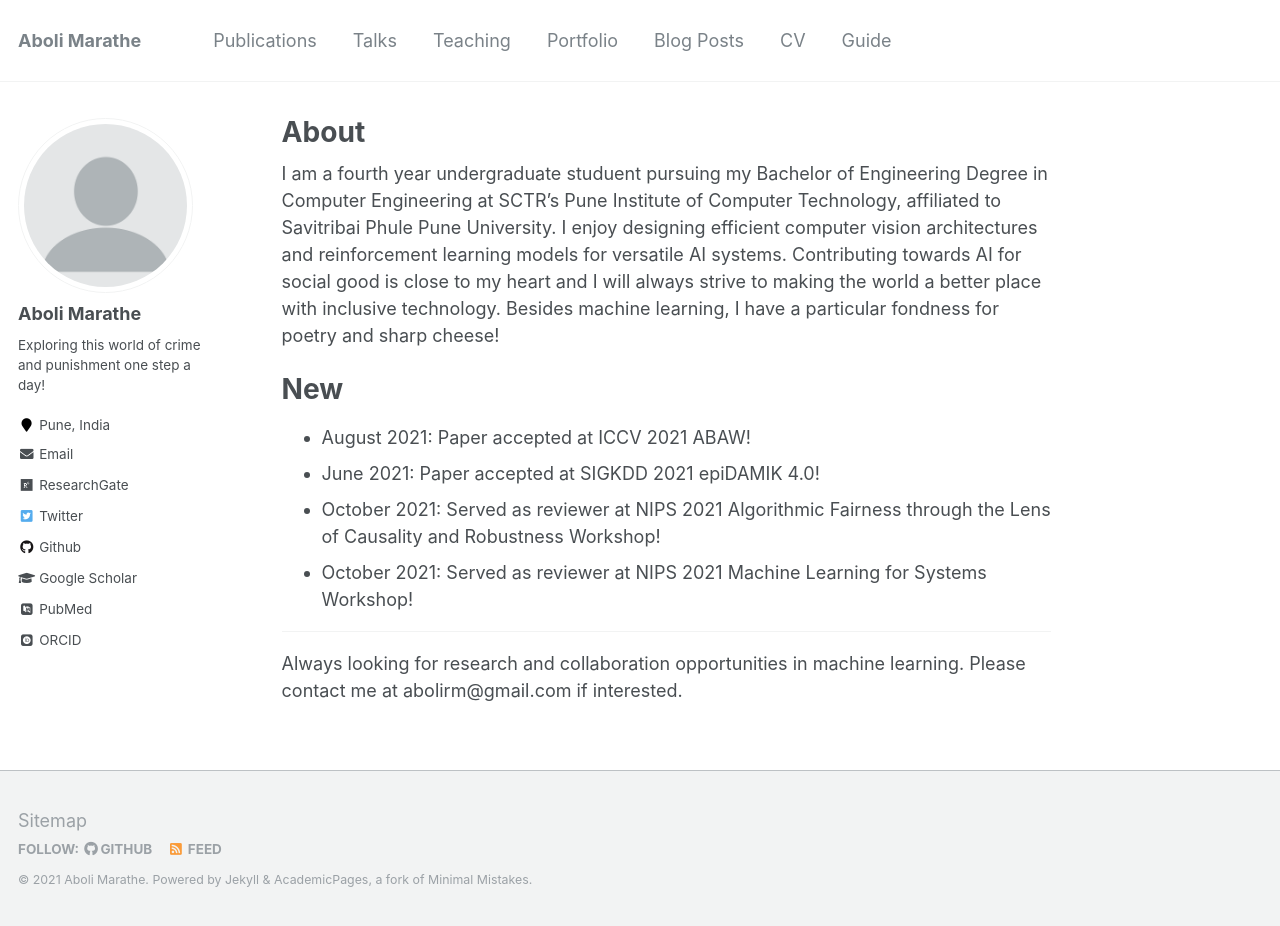
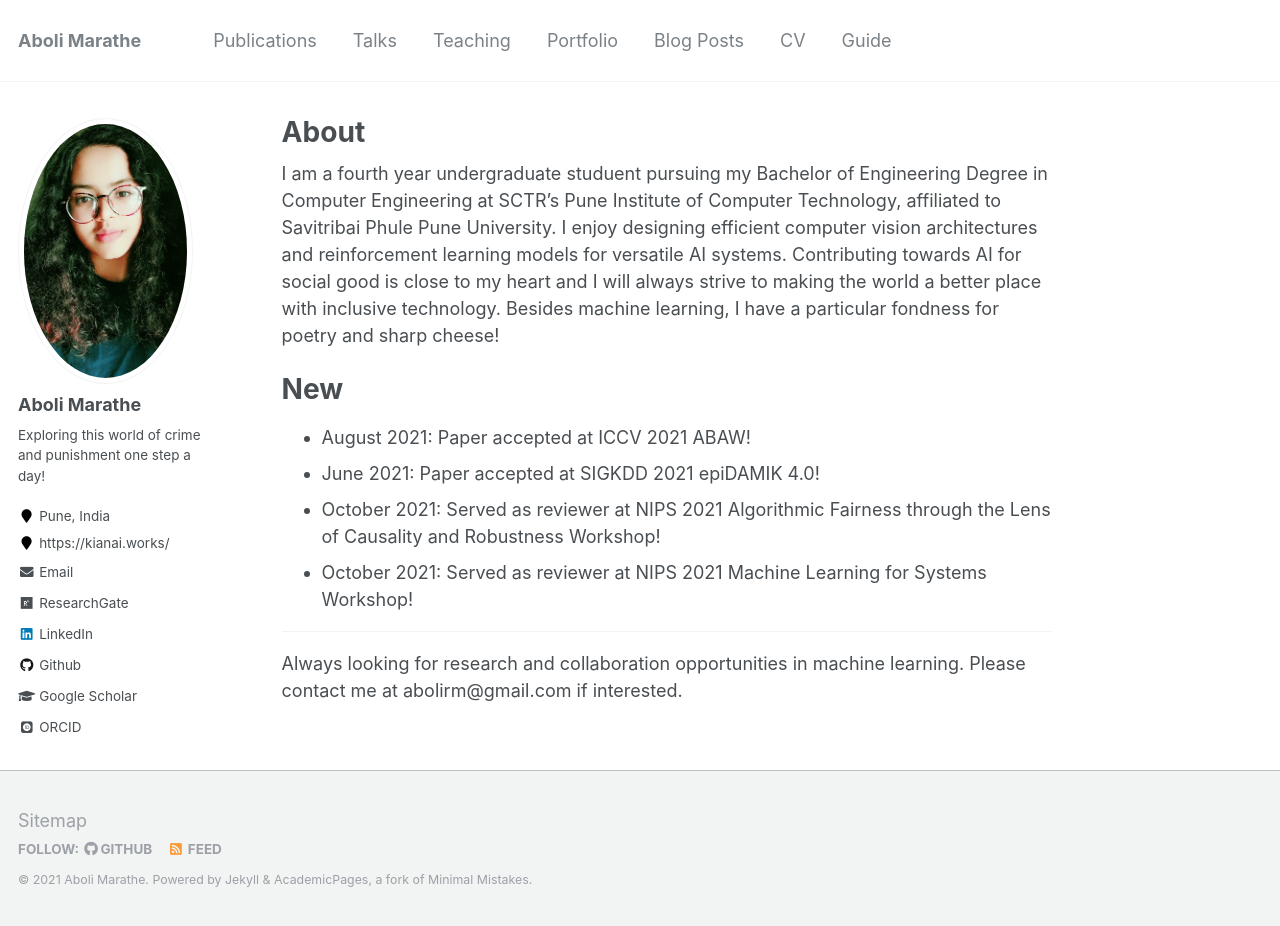
Before and after one commit to Infernolia/Infernolia.github.io, a Jekyll site: the page built from _pages/about.md, in a window 1280 px wide and 926 px high. Built offline with Jekyll 4.4.1, drawn with Linux system fonts in a browser that asks for light colours; some web fonts are replaced; part of the change alters nothing that is shown.

Commit message:
Update _config.yml

```diff
--- a/_config.yml
+++ b/_config.yml
@@ -81,13 +81,13 @@ analytics:
 # Site Author
 author:
   name             : "Aboli Marathe"
-  avatar           : "profile.png"
+  avatar           : "photo.png"
   bio              : "Exploring this world of crime and punishment one step a day!"
   location         : "Pune, India"
-  employer         :
-  pubmed           : "https://www.ncbi.nlm.nih.gov/pubmed/?term=john+snow"
+  employer         : "https://kianai.works/"
+  pubmed           :
   googlescholar    : "https://scholar.google.com/citations?user=fAesaPcAAAAJ&hl=en"
-  email            : "abolimarathe@computer.org"
+  email            : "abolirm@gmail.com"
   researchgate     :  "https://www.researchgate.net/profile/Aboli-Marathe-2"
   uri              :
   bitbucket        :
@@ -96,20 +96,20 @@ author:
   flickr           :
   facebook         :
   foursquare       :
-  github           : "Infernolia"
+  github           : "https://github.com/Infernolia"
   google_plus      :
   keybase          :
   instagram        :
   impactstory      : #"https://profiles.impactstory.org/u/xxxx-xxxx-xxxx-xxxx"
   lastfm           :
-  linkedin         :
+  linkedin         : "https://www.linkedin.com/in/abolimarathe/"
   orcid            : "https://orcid.org/0000-0001-9872-993X"
   pinterest        :
   soundcloud       :
   stackoverflow    : # http://stackoverflow.com/users/123456/username
   steam            :
   tumblr           :
-  twitter          : "replacethistwitterhandle"
+  twitter          :
   vine             :
   weibo            :
   xing             :
```
